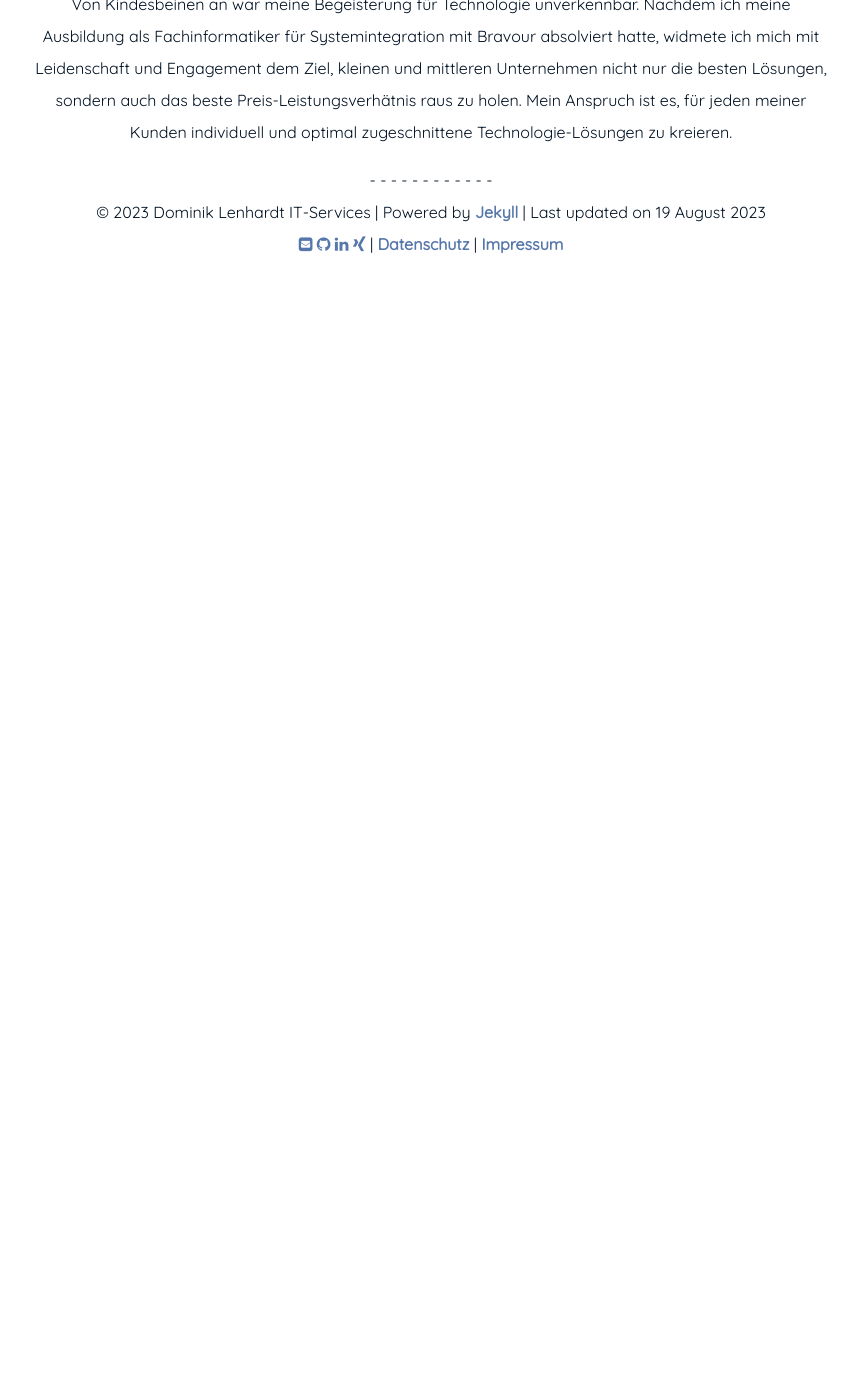
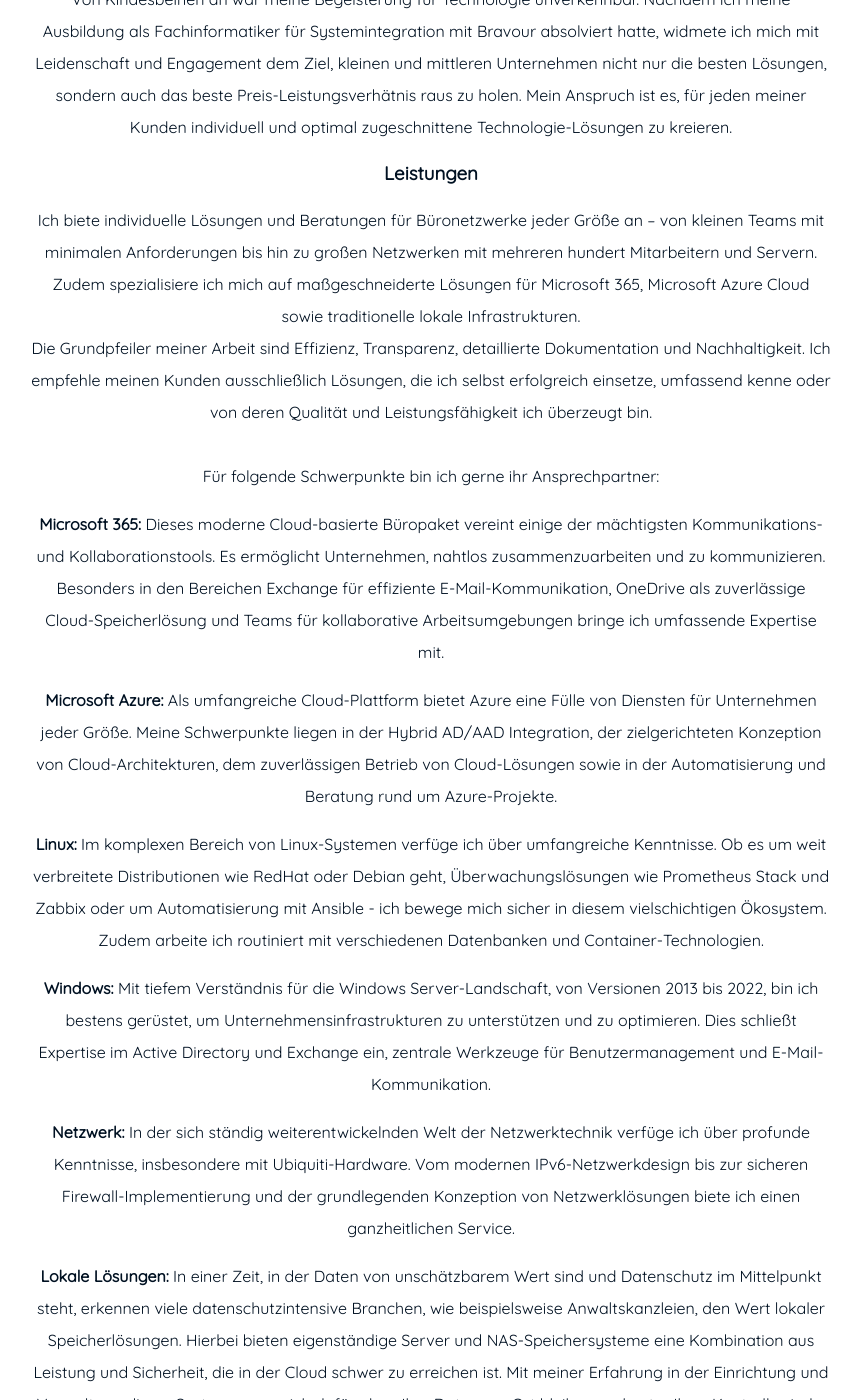
Before and after one commit to lenhardt-its/lenhardt-its.github.io, a Jekyll site: the page built from index.md, in a window 1280 px wide and 1400 px high, scrolled down 270 px. Shown: the whole window, without its empty margins (209-1071 px from the left). Built offline with Jekyll 4.4.1, drawn with Linux system fonts in a browser that asks for light colours; before the commit the page ends 900 px from its top, so only the background shows below that; some of the changed text lies outside the part shown.

Commit message:
change Über mich

```diff
--- a/index.md
+++ b/index.md
@@ -7,6 +7,24 @@ sitemap:
 ---
 
 <div id="describe-text">
-	<p><b>Über mich</b></p>
+	<p><b><h3>Über mich</h3></b></p>
 	<p>Von Kindesbeinen an war meine Begeisterung für Technologie unverkennbar. Nachdem ich meine Ausbildung als Fachinformatiker für Systemintegration mit Bravour absolviert hatte, widmete ich mich mit Leidenschaft und Engagement dem Ziel, kleinen und mittleren Unternehmen nicht nur die besten Lösungen, sondern auch das beste Preis-Leistungsverhätnis raus zu holen. Mein Anspruch ist es, für jeden meiner Kunden individuell und optimal zugeschnittene Technologie-Lösungen zu kreieren.</p>
+	<p><b><h3>Leistungen</h3></b></p>
+	<p>Ich biete individuelle Lösungen und Beratungen für Büronetzwerke jeder Größe an – von kleinen Teams mit minimalen Anforderungen bis hin zu großen Netzwerken mit mehreren hundert Mitarbeitern und Servern. Zudem spezialisiere ich mich auf maßgeschneiderte Lösungen für Microsoft 365, Microsoft Azure Cloud sowie traditionelle lokale Infrastrukturen.<br>
+	Die Grundpfeiler meiner Arbeit sind Effizienz, Transparenz, detaillierte Dokumentation und Nachhaltigkeit. Ich empfehle meinen Kunden ausschließlich Lösungen, die ich selbst erfolgreich einsetze, umfassend kenne oder von deren Qualität und Leistungsfähigkeit ich überzeugt bin.<br><br>
+	Für folgende Schwerpunkte bin ich gerne ihr Ansprechpartner:<br></p>
+	<p><b>Microsoft 365:</b> Dieses moderne Cloud-basierte Büropaket vereint einige der mächtigsten Kommunikations- und Kollaborationstools. Es ermöglicht Unternehmen, nahtlos zusammenzuarbeiten und zu kommunizieren. Besonders in den Bereichen Exchange für effiziente E-Mail-Kommunikation, OneDrive als zuverlässige Cloud-Speicherlösung und Teams für kollaborative Arbeitsumgebungen bringe ich umfassende Expertise mit.</p>
+	<p><b>Microsoft Azure:</b> Als umfangreiche Cloud-Plattform bietet Azure eine Fülle von Diensten für Unternehmen jeder Größe. Meine Schwerpunkte liegen in der Hybrid AD/AAD Integration, der zielgerichteten Konzeption von Cloud-Architekturen, dem zuverlässigen Betrieb von Cloud-Lösungen sowie in der Automatisierung und Beratung rund um Azure-Projekte.</p>
+	<p><b>Linux:</b> Im komplexen Bereich von Linux-Systemen verfüge ich über umfangreiche Kenntnisse. Ob es um weit verbreitete Distributionen wie RedHat oder Debian geht, Überwachungslösungen wie Prometheus Stack und Zabbix oder um Automatisierung mit Ansible - ich bewege mich sicher in diesem vielschichtigen Ökosystem. Zudem arbeite ich routiniert mit verschiedenen Datenbanken und Container-Technologien.</p>
+	<p><b>Windows:</b> Mit tiefem Verständnis für die Windows Server-Landschaft, von Versionen 2013 bis 2022, bin ich bestens gerüstet, um Unternehmensinfrastrukturen zu unterstützen und zu optimieren. Dies schließt Expertise im Active Directory und Exchange ein, zentrale Werkzeuge für Benutzermanagement und E-Mail-Kommunikation.</p>
+	<p><b>Netzwerk:</b> In der sich ständig weiterentwickelnden Welt der Netzwerktechnik verfüge ich über profunde Kenntnisse, insbesondere mit Ubiquiti-Hardware. Vom modernen IPv6-Netzwerkdesign bis zur sicheren Firewall-Implementierung und der grundlegenden Konzeption von Netzwerklösungen biete ich einen ganzheitlichen Service.</p>
+	<p><b>Lokale Lösungen:</b> In einer Zeit, in der Daten von unschätzbarem Wert sind und Datenschutz im Mittelpunkt steht, erkennen viele datenschutzintensive Branchen, wie beispielsweise Anwaltskanzleien, den Wert lokaler Speicherlösungen. Hierbei bieten eigenständige Server und NAS-Speichersysteme eine Kombination aus Leistung und Sicherheit, die in der Cloud schwer zu erreichen ist. Mit meiner Erfahrung in der Einrichtung und Verwaltung dieser Systeme sorge ich dafür, dass Ihre Daten vor Ort bleiben und unter Ihrer Kontrolle sind – ein unverzichtbarer Aspekt für alle, die Wert auf höchsten Datenschutz legen.</p>
+	</p>
+	<p><b><h3>Kontakt</h3></b></p>
+	<p>
+	Sollten Sie noch unschlüssig sein, ob ich der richtige Ansprechpartner für Ihr Anliegen bin, lade ich Sie herzlich ein, Kontakt mit mir aufzunehmen. Oftmals zeigt sich erst in einem persönlichen Gespräch, wie ich Sie optimal unterstützen kann. Zögern Sie nicht, den ersten Schritt zu machen – ich freue mich darauf, gemeinsam mit Ihnen herauszufinden, wie ich Ihnen am besten weiterhelfen kann. Auch für kurzfristige oder einmalige Themen stehe ich Ihnen gerne zur Seite.<br>
+  <br>Dominik Lenhardt<br>
+	E-Mail: <a href="mailto:office@lenhardt.cc?Subject=Impressum lenhardt.cc">office (AT) lenhardt (PUNKT) cc</a><br>
+  Mobil: +49 160 99625867
+	</p>
 </div>
```
